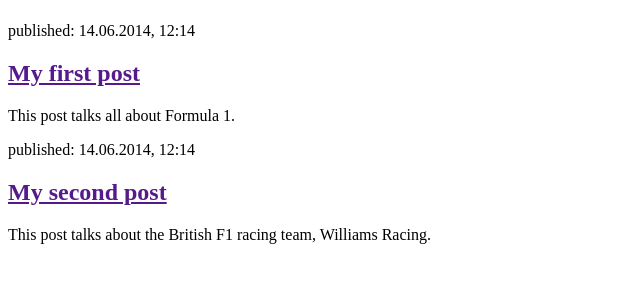
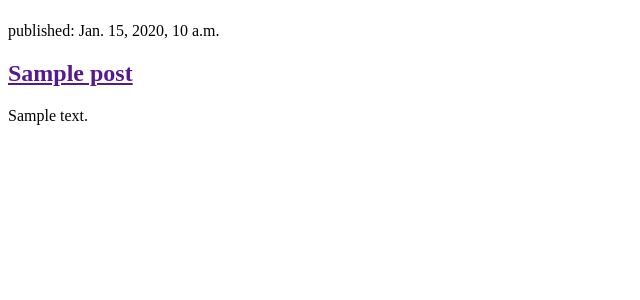
Before and after one commit to grace2314/my-first-blog, a Django app: page / in a window 1280 px wide. Shown: the part 58-358 px from the top of the page, without its empty margins (0-640 px from the left). Run offline with Django 3.2, Linux system fonts and the light colour scheme; tables that the repository leaves empty hold one stand-in row (values such as "Sample post").

Commit message:
Modified templates to display posts from database.

```diff
--- a/blog/templates/blog/post_list.html
+++ b/blog/templates/blog/post_list.html
@@ -10,15 +10,9 @@
 
     {% for post in posts %}
     <article>
-        <time>published: 14.06.2014, 12:14</time>
-        <h2><a href="">My first post</a></h2>
-        <p>This post talks all about Formula 1.</p>
-    </article>
-
-    <article>
-        <time>published: 14.06.2014, 12:14</time>
-        <h2><a href="">My second post</a></h2>
-        <p>This post talks about the British F1 racing team, Williams Racing.</p>
+        <time>published: {{ post.published_date }}</time>
+        <h2><a href="">{{ post.title }}</a></h2>
+        <p>{{ post.text|linebreaksbr }}</p>
     </article>
     {% endfor %}
 
```
